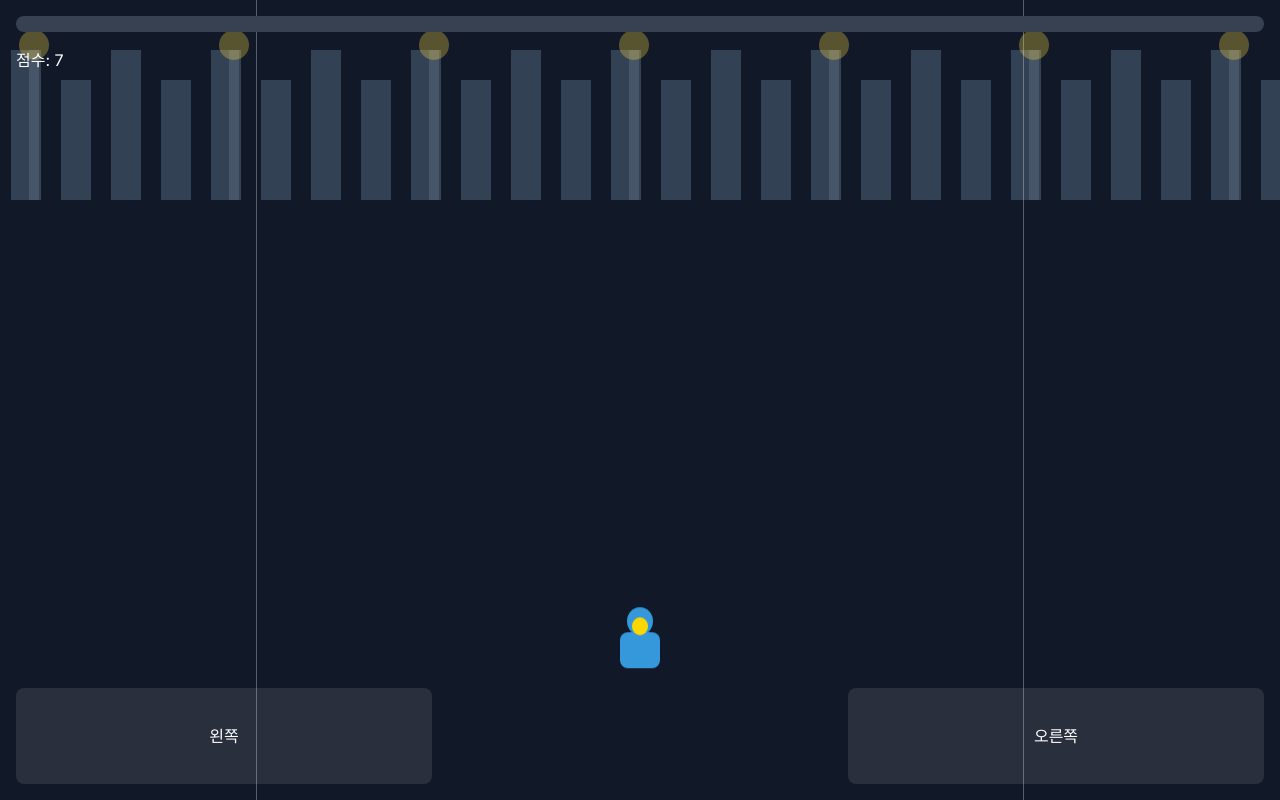
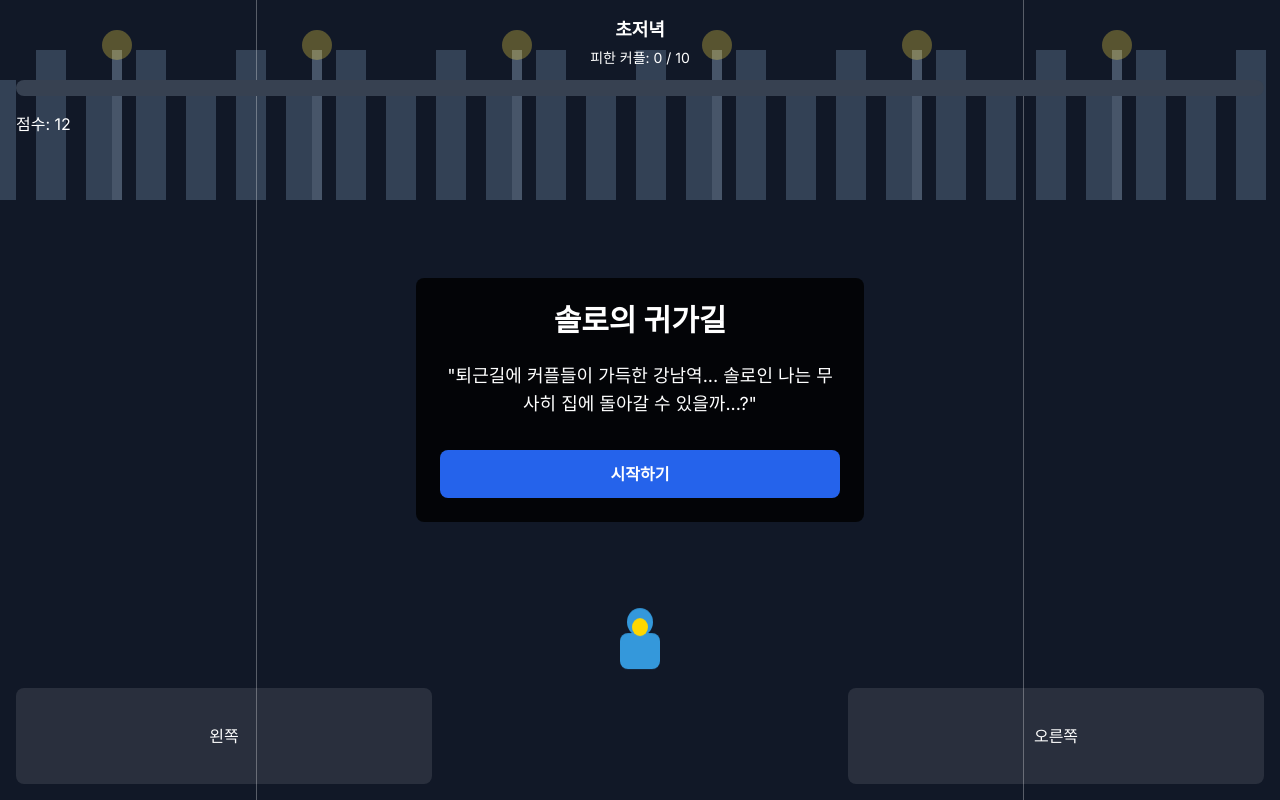
Before and after one commit to WHS95/christmas_solo_game, a Next.js app: page /game in a window 1280 px wide. Built offline with nearby package versions, Linux system fonts and the light colour scheme.

Commit message:
1단계완성

```diff
--- a/src/app/game/page.tsx
+++ b/src/app/game/page.tsx
@@ -1,31 +1,98 @@
 "use client";
 
 import { motion } from "framer-motion";
-import { useEffect, useState } from "react";
+import { useEffect, useState, useCallback, useMemo } from "react";
 import PixelCharacter from "@/components/PixelCharacter";
 import { useRouter } from "next/navigation";
 
 interface Couple {
   id: number;
-  yPosition: number; // 위아래 위치 (이전의 x)
-  lane: number; // 좌우 레인 (0: 왼쪽, 1: 가운데, 2: 오른쪽)
+  yPosition: number;
+  lane: number;
 }
+
+interface StageInfo {
+  id: number;
+  targetCouples: number;
+  title: string;
+  message: string;
+  background: string;
+  spawnInterval: number;
+  maxCouplesAtOnce: number;
+  moveSpeed: number;
+}
+
+const STAGES: StageInfo[] = [
+  {
+    id: 1,
+    targetCouples: 10,
+    title: "초저녁",
+    message: "아... 오늘도 야근이라 늦었네. 빨리 가야지",
+    background: "#4B5563", // 노을진 하늘
+    spawnInterval: 1000,
+    maxCouplesAtOnce: 1,
+    moveSpeed: 1.5, // 기본 속도의 130%
+  },
+  {
+    id: 2,
+    targetCouples: 20,
+    title: "저녁",
+    message: "헉... 점점 커플이 많아지는데?",
+    background: "#1F2937", // 어두워진 하늘
+    spawnInterval: 800,
+    maxCouplesAtOnce: 2,
+    moveSpeed: 1.7,
+  },
+  {
+    id: 3,
+    targetCouples: 30,
+    title: "밤",
+    message: "이제 진짜 마지막이다... 조금만 더!",
+    background: "#111827", // 깊어진 밤
+    spawnInterval: 500,
+    maxCouplesAtOnce: 3,
+    moveSpeed: 1.9,
+  },
+];
+
+// 계단식 패턴 생성을 위한 함수 추가
+const generateStaircasePattern = (numCouples: number): number[] => {
+  if (numCouples === 1) return [Math.floor(Math.random() * 3)];
+  if (numCouples === 2) {
+    const firstLane = Math.floor(Math.random() * 3);
+    let secondLane;
+    do {
+      secondLane = Math.floor(Math.random() * 3);
+    } while (secondLane === firstLane);
+    return [firstLane, secondLane];
+  }
+  // 3명일 때는 계단식 패턴 생성
+  const patterns = [
+    [0, 1, 2],
+    [2, 1, 0],
+  ];
+  return patterns[Math.floor(Math.random() * patterns.length)];
+};
 
 export default function GamePage() {
   const router = useRouter();
   const [angerLevel, setAngerLevel] = useState(0);
-  const [playerLane, setPlayerLane] = useState(1); // 0: 왼쪽, 1: 가운데, 2: 오른쪽
+  const [playerLane, setPlayerLane] = useState(1);
   const [couples, setCouples] = useState<Couple[]>([]);
   const [gameStatus, setGameStatus] = useState<"playing" | "over" | "clear">(
     "playing"
   );
   const [score, setScore] = useState(0);
+  const [lastFrameTime, setLastFrameTime] = useState(0);
+  const [currentStage, setCurrentStage] = useState<StageInfo>(STAGES[0]);
+  const [avoidedCouples, setAvoidedCouples] = useState(0);
+  const [showIntro, setShowIntro] = useState(true);
+  const [showStageMessage, setShowStageMessage] = useState(false);
+  const [characterMessage, setCharacterMessage] = useState("");
 
-  // 충돌 감지 함수
-  const checkCollisionWithCouple = (
-    coupleLane: number,
-    coupleYPosition: number
-  ) => {
+  // 충돌 감지 함수 최적화
+  const checkCollisionWithCouple = useCallback(
+    (coupleLane: number, coupleYPosition: number) => {
       if (gameStatus !== "playing") return false;
 
       const isColliding =
@@ -34,53 +101,45 @@ export default function GamePage() {
         coupleYPosition <= 85;
 
       if (isColliding) {
-      console.log("충돌 발생!", {
-        플레이어: { 레인: playerLane, Y위치: 80 },
-        커플: { 레인: coupleLane, Y위치: coupleYPosition },
-      });
-      setAngerLevel((prev) => Math.min(100, prev + 15));
+        setAngerLevel((prev) => Math.min(100, prev + 5));
       }
       return isColliding;
-  };
+    },
+    [gameStatus, playerLane]
+  );
 
-  // 게임 상태 체크
-  useEffect(() => {
-    if (angerLevel >= 100) {
-      setGameStatus("over");
+  // 레인 위치 계산 메이제��션
+  const getLanePosition = useMemo(
+    () =>
+      (lane: number): number => {
+        switch (lane) {
+          case 0:
+            return 25;
+          case 1:
+            return 50;
+          case 2:
+            return 75;
+          default:
+            return 50;
         }
-  }, [angerLevel]);
+      },
+    []
+  );
 
-  // 커플 생성
+  // 게임 루프 최적화
   useEffect(() => {
     if (gameStatus !== "playing") return;
 
-    const spawnCouple = () => {
-      setCouples((prev) => {
-        if (prev.length === 0) {
-          const newCouple: Couple = {
-            id: Date.now(),
-            yPosition: 0,
-            lane: Math.floor(Math.random() * 3),
-          };
-          return [newCouple];
-        }
-        return prev;
-      });
-    };
+    let animationFrameId: number;
+    const FPS = 60;
+    const frameInterval = 1000 / FPS;
 
-    const spawnInterval = setInterval(spawnCouple, 2000);
-    return () => clearInterval(spawnInterval);
-  }, [gameStatus]);
-
-  // 커플 이동 및 제거
-  useEffect(() => {
-    if (gameStatus !== "playing") return;
-
-    const moveInterval = setInterval(() => {
+    const gameLoop = (timestamp: number) => {
+      if (!lastFrameTime || timestamp - lastFrameTime >= frameInterval) {
         setCouples((prevCouples) => {
-        return prevCouples
+          const updatedCouples = prevCouples
             .map((couple) => {
-            const newY = couple.yPosition + 1;
+              const newY = couple.yPosition + 1 * currentStage.moveSpeed;
               checkCollisionWithCouple(couple.lane, newY);
               return {
                 ...couple,
@@ -88,18 +147,72 @@ export default function GamePage() {
               };
             })
             .filter((couple) => couple.yPosition <= 100);
+
+          // 커플이 화면을 벗어났을 때 카운트 증가
+          if (prevCouples.length > updatedCouples.length) {
+            setAvoidedCouples((prev) => {
+              const newCount =
+                prev + (prevCouples.length - updatedCouples.length);
+              // 스테이지 ���리어 크
+              if (newCount >= currentStage.targetCouples) {
+                const nextStageIndex =
+                  STAGES.findIndex((s) => s.id === currentStage.id) + 1;
+                if (nextStageIndex < STAGES.length) {
+                  setCurrentStage(STAGES[nextStageIndex]);
+                  return 0; // 새 스테이지 시작시 카운트 리셋
+                } else {
+                  setGameStatus("clear");
+                }
+              }
+              return newCount;
             });
+          }
+
+          return updatedCouples;
+        });
+
         setScore((prev) => prev + 1);
-    }, 50);
+        setLastFrameTime(timestamp);
+      }
 
-    return () => clearInterval(moveInterval);
-  }, [gameStatus, playerLane]);
+      animationFrameId = requestAnimationFrame(gameLoop);
+    };
 
-  // 플레이어 이동 (키보드)
+    animationFrameId = requestAnimationFrame(gameLoop);
+    return () => cancelAnimationFrame(animationFrameId);
+  }, [gameStatus, checkCollisionWithCouple, lastFrameTime, currentStage]);
+
+  // 커플 생성 로직 최적화 (스테이지별 난이도 적용)
   useEffect(() => {
+    if (gameStatus !== "playing" || showIntro || showStageMessage) return;
+
+    const spawnCouple = () => {
+      setCouples((prev) => {
+        if (prev.length < currentStage.maxCouplesAtOnce) {
+          const numNewCouples = currentStage.maxCouplesAtOnce - prev.length;
+          const pattern = generateStaircasePattern(numNewCouples);
+
+          const newCouples = pattern.map((lane, index) => ({
+            id: Date.now() + index,
+            yPosition: -20 * index, // 약간의 간격을 두고 등장
+            lane: lane,
+          }));
+
+          return [...prev, ...newCouples];
+        }
+        return prev;
+      });
+    };
+
+    const spawnInterval = setInterval(spawnCouple, currentStage.spawnInterval);
+    return () => clearInterval(spawnInterval);
+  }, [gameStatus, currentStage, showIntro, showStageMessage]);
+
+  // 키보드 이벤트 핸들러 최적화
+  const handleKeyPress = useCallback(
+    (e: KeyboardEvent) => {
       if (gameStatus !== "playing") return;
 
-    const handleKeyPress = (e: KeyboardEvent) => {
       switch (e.key) {
         case "ArrowLeft":
           setPlayerLane((prev) => {
@@ -120,50 +233,173 @@ export default function GamePage() {
           });
           break;
       }
-    };
+    },
+    [gameStatus, couples, checkCollisionWithCouple]
+  );
 
+  useEffect(() => {
     window.addEventListener("keydown", handleKeyPress);
     return () => window.removeEventListener("keydown", handleKeyPress);
-  }, [gameStatus, couples]);
+  }, [handleKeyPress]);
 
-  // 모바일 컨트롤 핸들러
-  const handleTouchControl = (direction: "left" | "right") => {
-    if (direction === "left") {
+  // 모바일 컨트롤 핸들러 최적화
+  const handleTouchControl = useCallback(
+    (direction: "left" | "right") => {
       setPlayerLane((prev) => {
-        const newLane = Math.max(0, prev - 1);
+        const newLane =
+          direction === "left" ? Math.max(0, prev - 1) : Math.min(2, prev + 1);
         couples.forEach((couple) => {
           checkCollisionWithCouple(newLane, couple.yPosition);
         });
         return newLane;
       });
-    } else {
-      setPlayerLane((prev) => {
-        const newLane = Math.min(2, prev + 1);
-        couples.forEach((couple) => {
-          checkCollisionWithCouple(newLane, couple.yPosition);
-        });
-        return newLane;
-      });
+    },
+    [couples, checkCollisionWithCouple]
+  );
+
+  // 게임 상태 체크
+  useEffect(() => {
+    if (angerLevel >= 100) {
+      setGameStatus("over");
     }
-  };
+  }, [angerLevel]);
 
-  const getLanePosition = (lane: number): number => {
-    switch (lane) {
-      case 0:
-        return 25;
-      case 1:
-        return 50;
-      case 2:
-        return 75;
-      default:
-        return 50;
+  // 스테이지 메시지 표시
+  useEffect(() => {
+    if (gameStatus === "playing") {
+      setShowStageMessage(true);
+      setCharacterMessage(currentStage.message);
+      const timer = setTimeout(() => {
+        setShowStageMessage(false);
+      }, 3000);
+      return () => clearTimeout(timer);
     }
-  };
+  }, [currentStage, gameStatus]);
 
   return (
+    <div
+      className='fixed inset-0 overflow-hidden transition-colors duration-1000'
+      style={{ backgroundColor: currentStage.background }}
+    >
+      {showStageMessage && (
+        <div className='fixed inset-0 flex items-center justify-center z-40'>
+          <motion.div
+            initial={{ opacity: 0, y: 20 }}
+            animate={{ opacity: 1, y: 0 }}
+            exit={{ opacity: 0, y: -20 }}
+            className='mx-4 w-[90%] max-w-md bg-black/50 p-6 rounded-lg backdrop-blur-sm'
+          >
+            <div className='text-center text-white'>
+              <h2 className='text-2xl font-bold mb-2'>{currentStage.title}</h2>
+              <p className='text-lg'>{characterMessage}</p>
+            </div>
+          </motion.div>
+        </div>
+      )}
+
+      {showIntro && (
+        <div className='fixed inset-0 flex items-center justify-center z-50'>
+          <div className='mx-4 w-[90%] max-w-md bg-black/80 p-6 rounded-lg'>
+            <div className='text-center text-white'>
+              <h1 className='text-3xl font-bold mb-6'>솔로의 귀가길</h1>
+              <p className='mb-8 text-lg'>
+                "퇴근길에 커플들이 가득한 강남역... 솔로인 나는 무사히 집에
+                돌아갈 수 있을까...?"
+              </p>
+              <motion.button
+                whileHover={{ scale: 1.05 }}
+                whileTap={{ scale: 0.95 }}
+                className='px-8 py-3 bg-blue-600 text-white rounded-lg font-bold w-full'
+                onClick={() => setShowIntro(false)}
+              >
+                시작하기
+              </motion.button>
+            </div>
+          </div>
+        </div>
+      )}
+
+      {gameStatus === "clear" && (
+        <div className='fixed inset-0 flex items-center justify-center z-50'>
+          <div className='mx-4 w-[90%] max-w-md bg-black/80 p-6 rounded-lg'>
+            <motion.div
+              initial={{ opacity: 0, y: 20 }}
+              animate={{ opacity: 1, y: 0 }}
+              transition={{ duration: 0.5 }}
+              className='text-center text-white'
+            >
+              <h2 className='text-3xl font-bold mb-4'>미션 성공!</h2>
+              <div className='relative w-full h-48 mb-8 bg-gray-800 rounded-lg overflow-hidden'>
+                <motion.div
+                  initial={{ x: -50 }}
+                  animate={{ x: 150 }}
+                  transition={{ duration: 2, ease: "easeInOut" }}
+                  className='absolute bottom-4 w-12 h-12'
+                >
+                  <PixelCharacter x={50} y={50} isPlayer={true} />
+                </motion.div>
+                <div
+                  className='absolute right-4 bottom-4 w-16 h-24 bg-gray-700'
+                  style={{
+                    clipPath: "polygon(0 15%, 100% 0, 100% 100%, 0 100%)",
+                  }}
+                />
+              </div>
+              <p className='mb-8 text-lg'>
+                "드디어 집이다! 오늘도 무사히 귀가 성공이야. 내일은 다른 길로
+                돌아가야겠다..."
+              </p>
+              <p className='mb-4'>최종 점수: {Math.floor(score / 20)}</p>
+              <motion.button
+                whileHover={{ scale: 1.05 }}
+                whileTap={{ scale: 0.95 }}
+                className='px-8 py-3 bg-blue-600 text-white rounded-lg font-bold w-full'
+                onClick={() => router.push("/")}
+              >
+                다시 시작하기
+              </motion.button>
+            </motion.div>
+          </div>
+        </div>
+      )}
+
+      {gameStatus === "over" && (
+        <div className='fixed inset-0 flex items-center justify-center z-50'>
+          <div className='mx-4 w-[90%] max-w-md bg-black/80 p-6 rounded-lg'>
+            <div className='text-center text-white'>
+              <h2 className='text-3xl font-bold mb-4 text-red-500'>
+                게임 오버...
+              </h2>
+              <p className='mb-4'>분노를 이기지 못했습니다...</p>
+              <p className='mb-8'>
+                "역시 강남은 커플천국이야... 다음엔 택시를 타야겠다."
+              </p>
+              <p className='mb-4'>최종 점수: {Math.floor(score / 20)}</p>
+              <motion.button
+                whileHover={{ scale: 1.05 }}
+                whileTap={{ scale: 0.95 }}
+                className='px-8 py-3 bg-blue-600 text-white rounded-lg font-bold w-full'
+                onClick={() => router.push("/")}
+              >
+                다시 시작하기
+              </motion.button>
+            </div>
+          </div>
+        </div>
+      )}
+
+      {/* 기존 UI 컴포넌트들... */}
       <div className='fixed inset-0 bg-gray-900 overflow-hidden'>
+        {/* 스테이지 정보 */}
+        <div className='absolute top-4 left-0 right-0 flex flex-col items-center text-white z-20'>
+          <div className='text-lg font-bold'>{currentStage.title}</div>
+          <div className='text-sm mt-1'>
+            피한 커플: {avoidedCouples} / {currentStage.targetCouples}
+          </div>
+        </div>
+
         {/* 분노 게이지 */}
-      <div className='absolute top-4 left-4 right-4 h-4 bg-gray-700 rounded-full overflow-hidden z-20'>
+        <div className='absolute top-20 left-4 right-4 h-4 bg-gray-700 rounded-full overflow-hidden z-20'>
           <motion.div
             className='h-full bg-red-600'
             style={{ width: `${angerLevel}%` }}
@@ -172,7 +408,7 @@ export default function GamePage() {
         </div>
 
         {/* 점수 */}
-      <div className='absolute top-12 left-4 text-white z-20'>
+        <div className='absolute top-28 left-4 text-white z-20'>
           점수: {Math.floor(score / 20)}
         </div>
 
@@ -236,29 +472,7 @@ export default function GamePage() {
               오른쪽
             </button>
           </div>
-
-        {/* 게임 오버 화면 */}
-        {gameStatus !== "playing" && (
-          <div className='absolute inset-0 bg-black/80 flex items-center justify-center z-30'>
-            <div className='text-center'>
-              <h2 className='text-4xl font-bold mb-4 text-red-500'>
-                게임 오버...
-              </h2>
-              <p className='text-white mb-4'>분노를 지 못했습니다...</p>
-              <p className='text-white mb-8'>
-                최종 점수: {Math.floor(score / 20)}
-              </p>
-              <motion.button
-                whileHover={{ scale: 1.05 }}
-                whileTap={{ scale: 0.95 }}
-                className='px-8 py-3 bg-blue-600 text-white rounded-lg font-bold hover:bg-blue-700 transition-colors'
-                onClick={() => router.push("/")}
-              >
-                다시 시작하기
-              </motion.button>
         </div>
-          </div>
-        )}
       </div>
     </div>
   );
```
Lines whose indentation alone changed are shown as unchanged.
